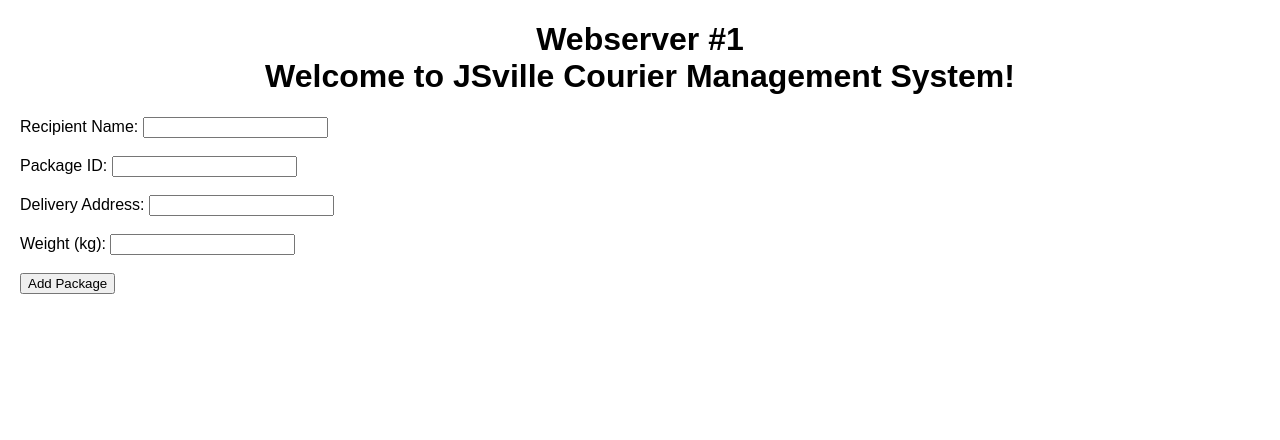
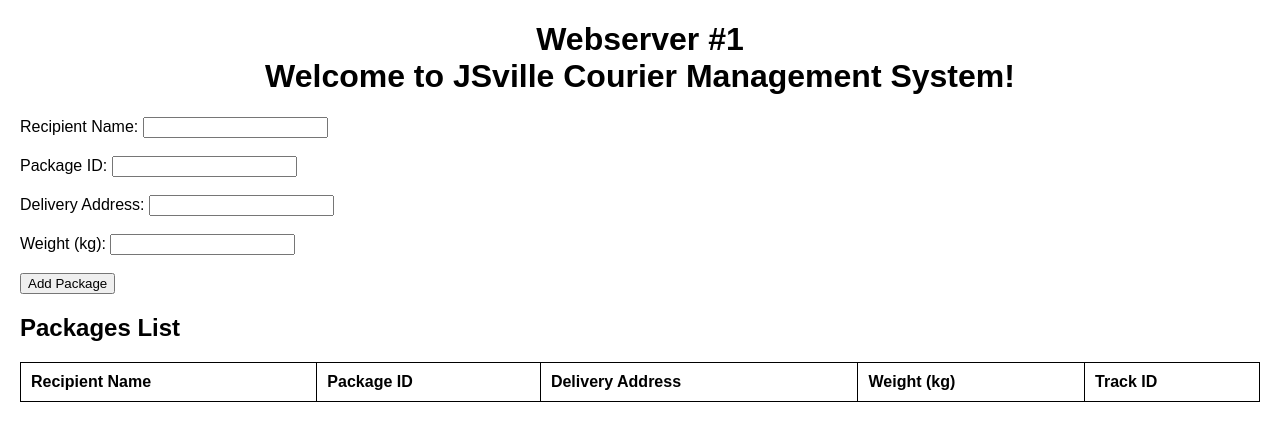
Before and after one commit to Gonzalogallo23/FinalExam-GonzaloGallo, a plain HTML site: page index.html in a window 1280 px wide. Drawn offline with Linux system fonts and the light colour scheme.

Commit message:
New Table Added

```diff
--- a/index.html
+++ b/index.html
@@ -59,6 +59,21 @@
 
     <div id="errorMessages" class="error"></div>
 
+    <h2>Packages List</h2>
+    <table id="packageTable">
+        <thead>
+            <tr>
+                <th onclick="sortTable(0)">Recipient Name</th>
+                <th onclick="sortTable(1)">Package ID</th>
+                <th onclick="sortTable(2)">Delivery Address</th>
+                <th onclick="sortTable(3)">Weight (kg)</th>
+                <th >Track ID</th>
+            </tr>
+        </thead>
+        <tbody>
+            <!-- Package rows will go here -->
+        </tbody>
+    </table>
 
 <script src="index.js"></script>
 </body>
```
